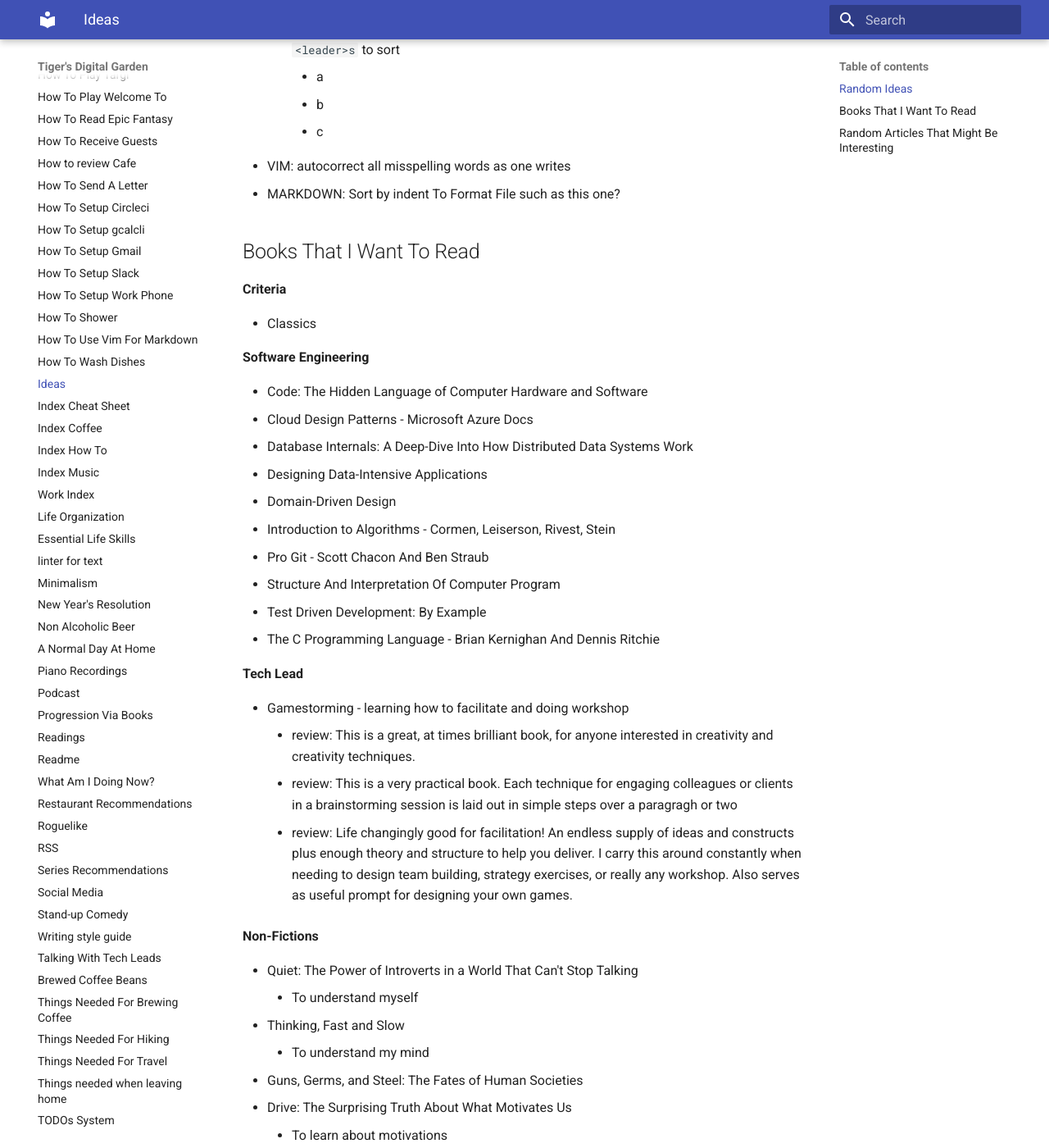
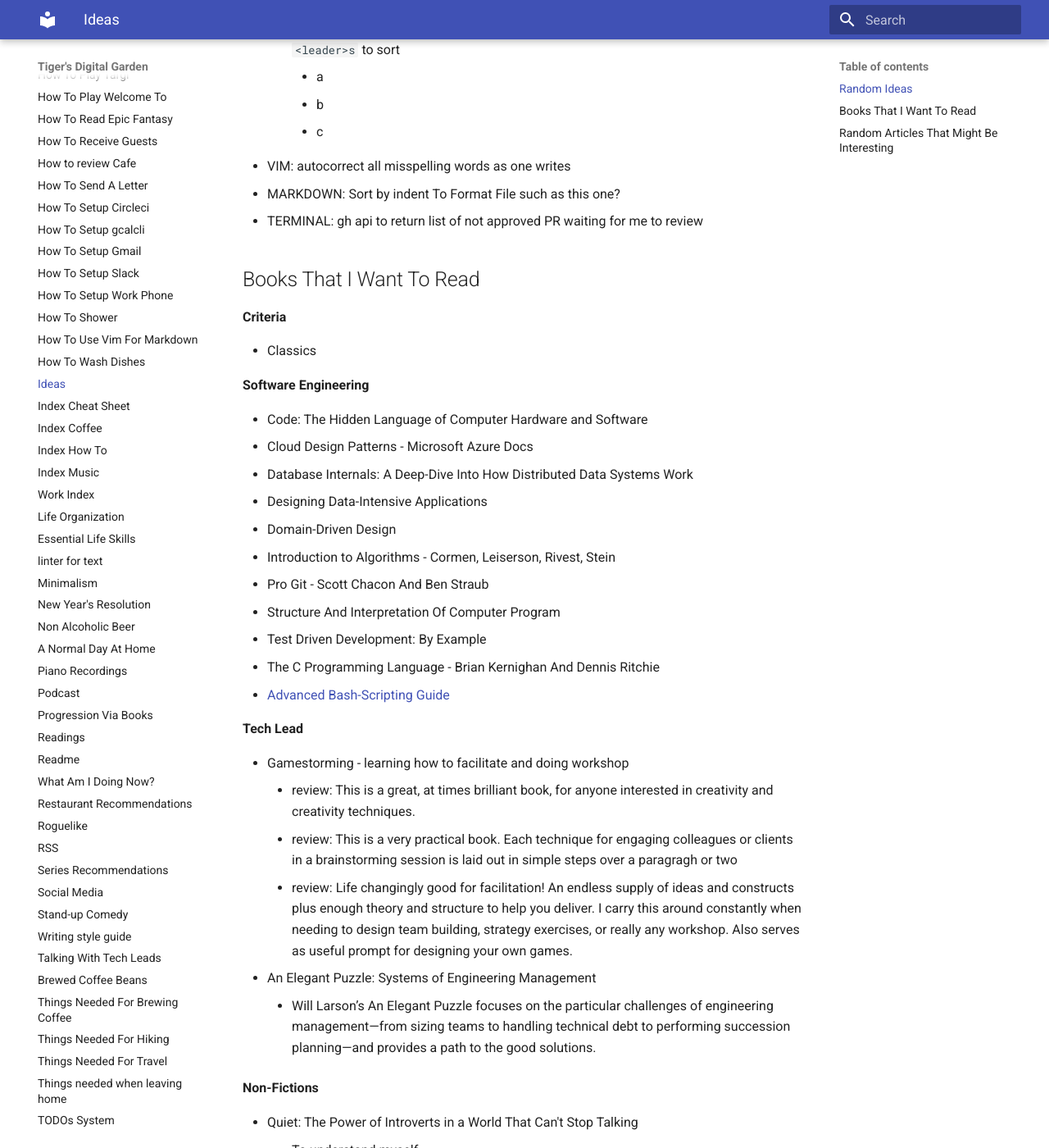
Before and after one commit to ynotstartups/notes, an MkDocs documentation site: the page built from notes/ideas.md, in a window 1280 px wide and 1400 px high, scrolled down 754 px. Shown: the whole window at 82% size. Built offline with MkDocs 1.6.1 and Material for MkDocs 9.7.7, drawn with Linux system fonts in a browser that asks for light colours.

Commit message:
add ideas

```diff
--- a/notes/ideas.md
+++ b/notes/ideas.md
@@ -22,6 +22,7 @@
     - c
 - VIM: autocorrect all misspelling words as one writes
 - MARKDOWN: Sort by indent To Format File such as this one?
+- TERMINAL: gh api to return list of not approved PR waiting for me to review
 
 ## Books That I Want To Read
 
@@ -41,6 +42,7 @@
 - Structure And Interpretation Of Computer Program
 - Test Driven Development: By Example
 - The C Programming Language - Brian Kernighan And Dennis Ritchie
+- [Advanced Bash-Scripting Guide](https://tldp.org/LDP/abs/html/index.html)
 
 **Tech Lead**
 
@@ -48,6 +50,8 @@
   - review: This is a great, at times brilliant book, for anyone interested in creativity and creativity techniques.
   - review: This is a very practical book. Each technique for engaging colleagues or clients in a brainstorming session is laid out in simple steps over a paragragh or two
   - review: Life changingly good for facilitation! An endless supply of ideas and constructs plus enough theory and structure to help you deliver. I carry this around constantly when needing to design team building, strategy exercises, or really any workshop. Also serves as useful prompt for designing your own games.
+- An Elegant Puzzle: Systems of Engineering Management
+  - Will Larson’s An Elegant Puzzle focuses on the particular challenges of engineering management—from sizing teams to handling technical debt to performing succession planning—and provides a path to the good solutions.
 
 **Non-Fictions**
 
```
